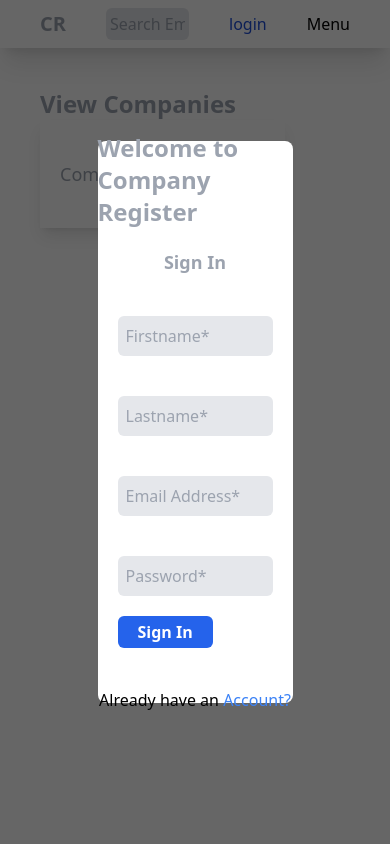
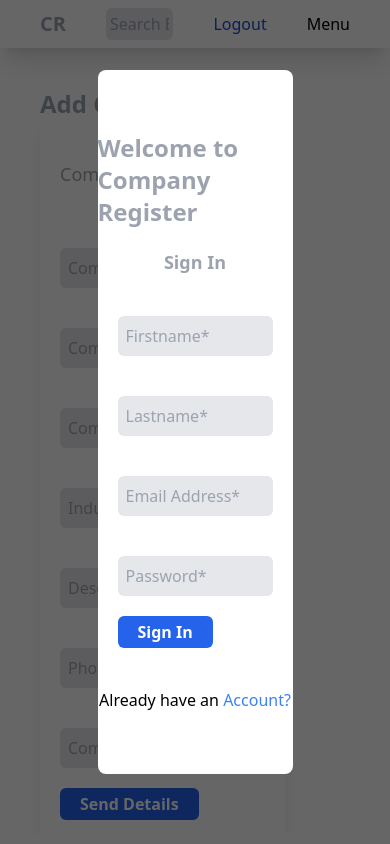
Before and after one commit to dastiles/codevirtus, an Angular app: page / in a window 390 px wide. Built offline with nearby package versions, Linux system fonts and the light colour scheme.

Commit message:
responsive

```diff
--- a/src/app/app.component.html
+++ b/src/app/app.component.html
@@ -5,7 +5,7 @@
       class="bg-[rgba(0,0,0,0.6)] h-[100vh] w-full flex items-center justify-center"
     >
       <div
-        class="h-4/6 w-3/6 bg-white rounded-lg flex justify-center items-center flex-col"
+        class="h-5/6 lg:h-4/6 w-3/6 bg-white rounded-lg flex justify-center items-center flex-col"
       >
         <h1 class="text-2xl font-bold text-gray-400">
           Welcome to Company Register
@@ -119,7 +119,7 @@
       </form>
     </div>
 
-    <a (click)="onLogout()" class="text-blue-700">login</a>
+    <a (click)="onLogout()" class="text-blue-700">Logout</a>
     <a href="#" class="lg:hidden" (click)="onMobile()">Menu</a>
 
     <div class="absolute inset-0 lg:hidden" *ngIf="isopen">
--- a/src/app/app.component.ts
+++ b/src/app/app.component.ts
@@ -36,7 +36,7 @@ export class AppComponent implements OnInit {
   isRegistered: boolean = true;
   isLoggedTitle: string = 'Sign In';
 
-  activeTab: string = 'viewcompany';
+  activeTab: string = 'addcompany';
 
   companies: Array<any> = [];
   employees: Array<any> = [];
```
